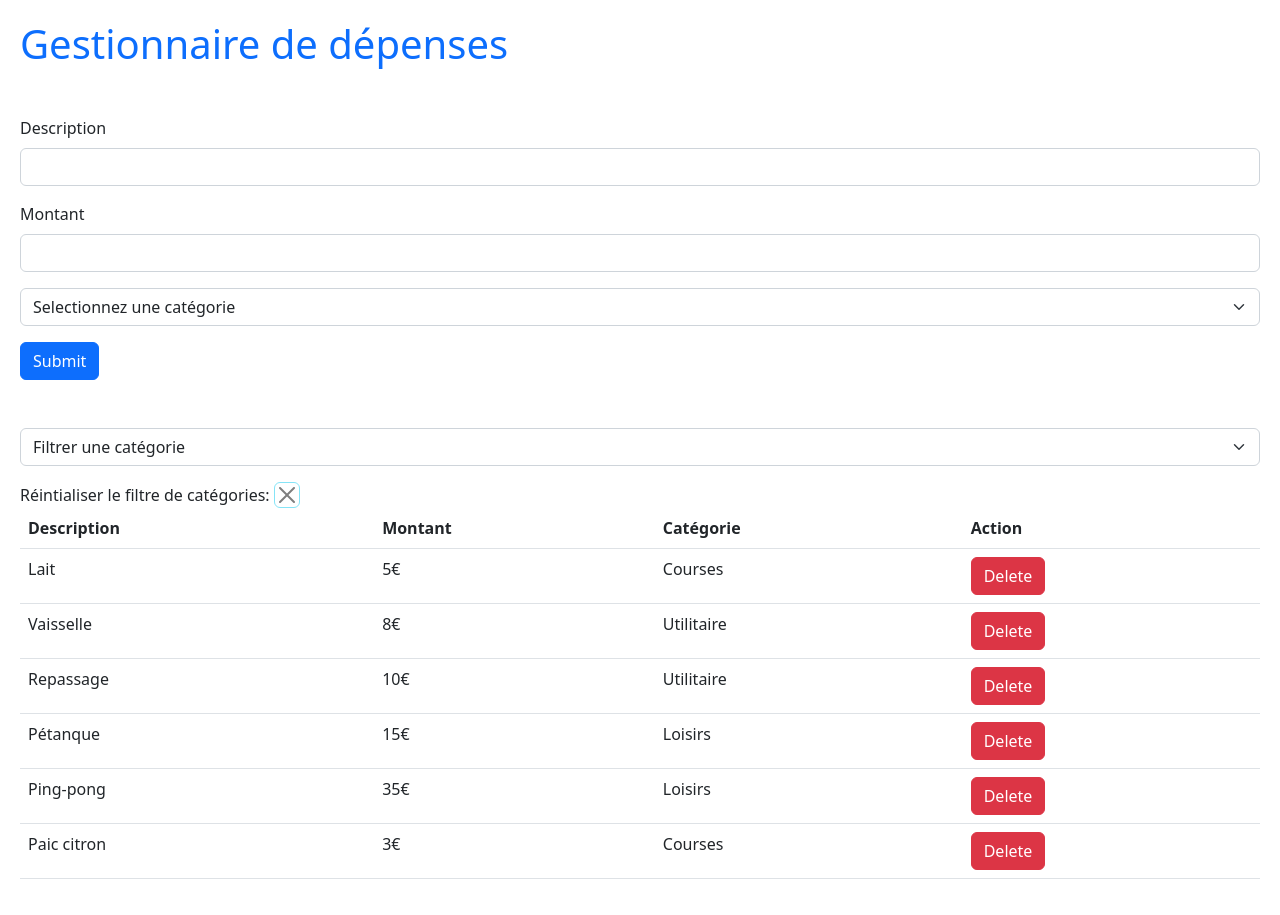
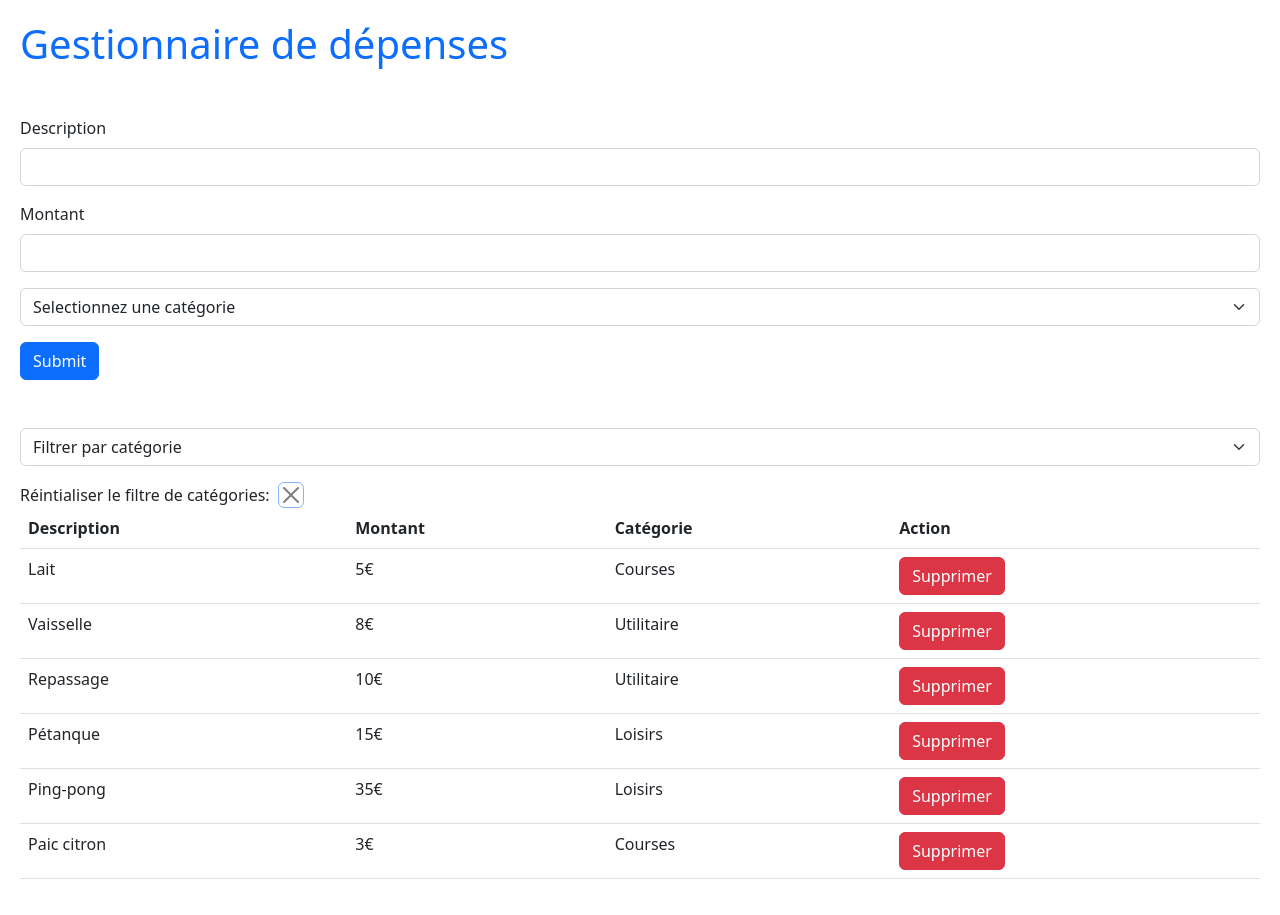
Before and after one commit to Rcaradec/expense-tracker, a React (Vite) app: page / in a window 1280 px wide. Built offline with nearby package versions, Linux system fonts and the light colour scheme.

Commit message:
Fix List update on Submit, naming, clean

```diff
--- a/src/components/Form.tsx
+++ b/src/components/Form.tsx
@@ -50,7 +50,6 @@ type Task = z.infer<typeof schema>;
 const Form = () => {
   const [tasksList, setTasksList] = useState<Task[]>(tasksListBase);
   const [filteredTasksList, setFilteredTasksList] = useState<Task[]>(tasksList);
-  console.log("tasksList", tasksList);
   const [selectedCat, setSelectedCat] = useState<string>("");
 
   const {
@@ -63,12 +62,15 @@ const Form = () => {
 
   const onSubmit = (newTask: Task) => {
     setTasksList([...tasksList, newTask]);
-    console.log(tasksList);
+    setFilteredTasksList([...tasksList, newTask]);
   };
 
-  const handleDelete = (selectedtask: Task) => {
-    setTasksList(tasksList.filter((task) => task !== selectedtask));
-    console.log("updated tasksList", tasksList);
+  const handleDelete = (taskToDelete: Task) => {
+    const updatedTasksList = tasksList.filter(
+      (task) => task.description !== taskToDelete.description
+    );
+    setTasksList(updatedTasksList);
+    setFilteredTasksList(updatedTasksList);
   };
 
   const handleSelectChange = (event: React.ChangeEvent<HTMLSelectElement>) => {
@@ -144,20 +146,19 @@ const Form = () => {
         className="form-select mb-3"
         id="category"
         aria-label="Categories Select"
-        {...register("category")}
         onChange={handleSelectChange}
       >
-        <option value="">Filtrer une catégorie</option>
+        <option value="">Filtrer par catégorie</option>
         {categories.map((category) => (
           <option key={category} value={category}>
             {category}
           </option>
         ))}
       </select>
-      <div className="d-flex gap-1 align-items-center">
+      <div className="d-flex gap-2 align-items-center">
         <p className="mb-0">Réintialiser le filtre de catégories:</p>
         <button
-          className="btn border border-info btn-close"
+          className="btn border border-primary btn-close"
           onClick={handleResetClick}
         ></button>
       </div>
@@ -188,7 +189,7 @@ const Form = () => {
                   className="btn btn-danger"
                   onClick={() => handleDelete(task)}
                 >
-                  Delete
+                  Supprimer
                 </button>
               </td>
             </tr>
@@ -200,4 +201,3 @@ const Form = () => {
 };
 
 export default Form;
-//? ajouter un texte et un bouton pour pouvoir afficher a nouveau toutes les catégories.
```
